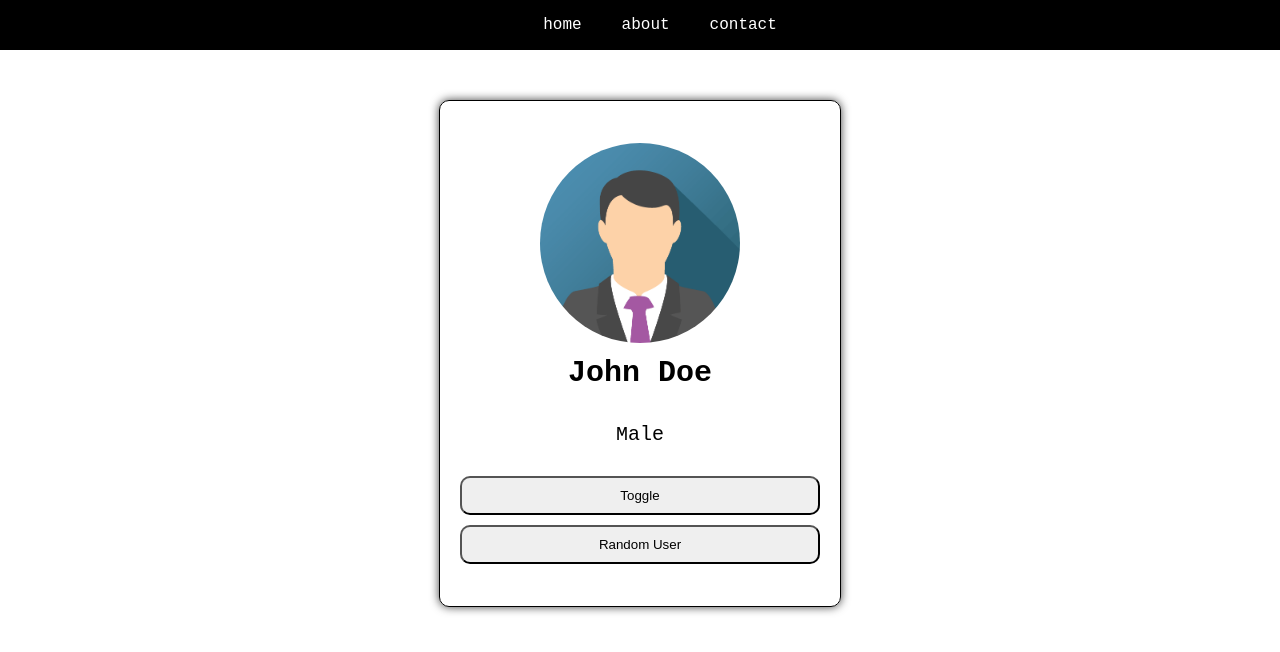
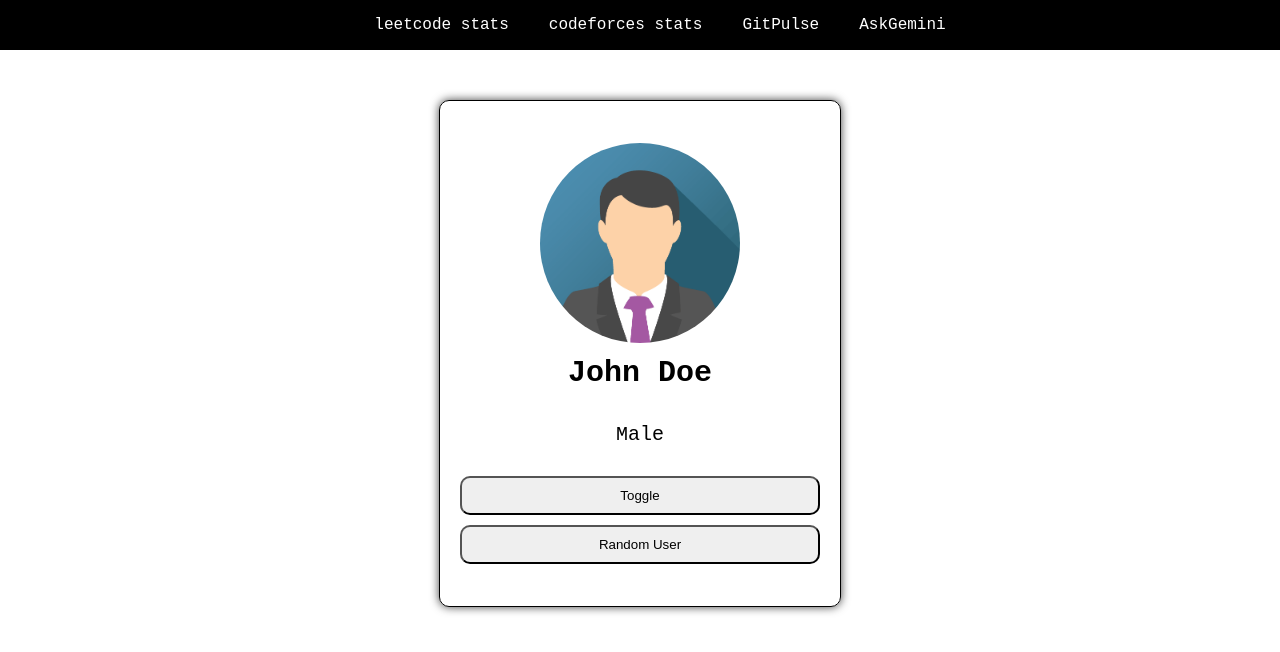
Before and after one commit to Kadiyala-Dhanush-Sai/web-dev-bootcamp, a website: page frontend/index.html in a window 1280 px wide. Drawn offline with Linux system fonts and the light colour scheme.

Commit message:
just some normal changes

```diff
--- a/frontend/index.html
+++ b/frontend/index.html
@@ -13,13 +13,16 @@
         <nav>
             <ol>
                 <li>
-                    <a href="#home">home</a>
+                    <a href="#">leetcode stats</a>
                 </li>
                 <li>
-                    <a href="#about">about</a>
+                    <a href="#">codeforces stats</a>
                 </li>
                 <li>
-                    <a href="#contact">contact</a>
+                    <a href="#">GitPulse</a>
+                </li>
+                <li>
+                    <a href="#">AskGemini</a>
                 </li>
             </ol>
         </nav>
```
